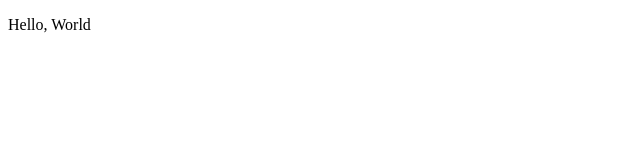
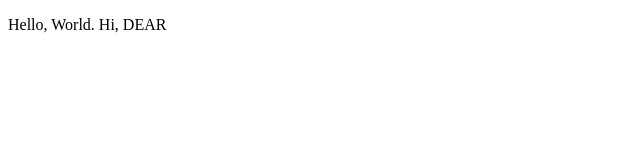
Before and after one commit to MotazBellah/lecture0, a plain HTML site: page index.html in a window 1280 px wide. Shown: the full height of the page, 0-640 px from the left. Drawn offline with Linux system fonts and the light colour scheme.

Commit message:
Update index.html

```diff
--- a/index.html
+++ b/index.html
@@ -5,6 +5,6 @@
         <title>Web page</title>
     </head>
     <body>
-        <p>Hello, World</p>
+        <p>Hello, World. Hi, DEAR</p>
     </body>
 </html>
```
